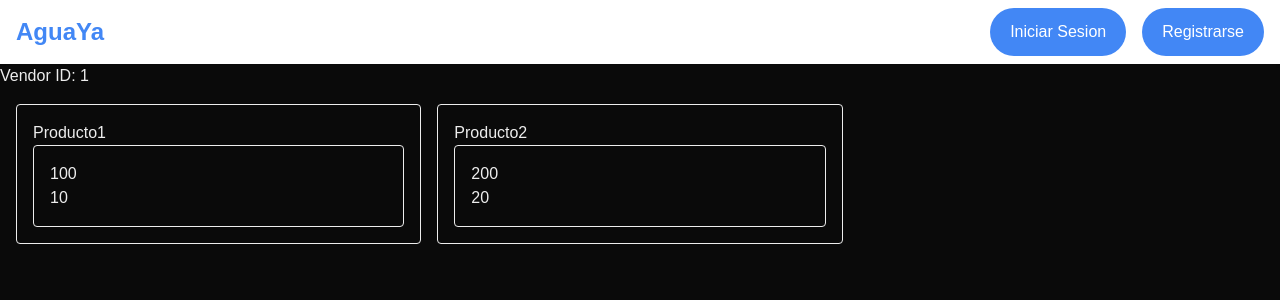
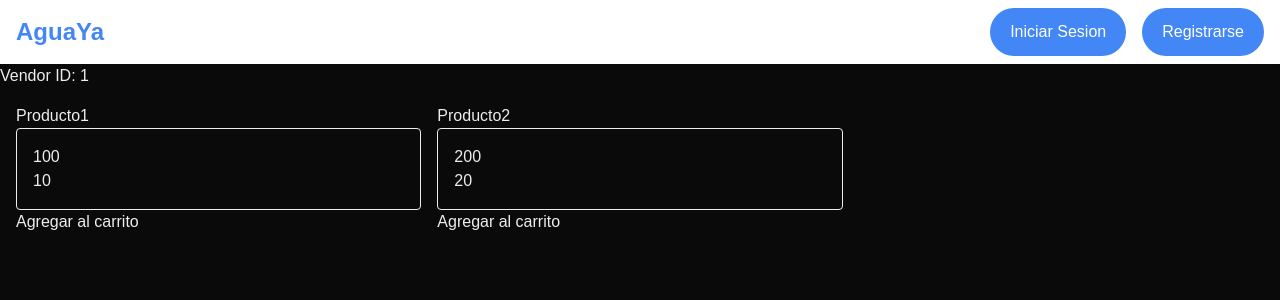
Before and after one commit to IAW-2026/proyecto-b-buyer-AguaYa, a Next.js app: page /1 in a window 1280 px wide. Shown: the top 300 px of the page. Built offline with nearby package versions, Linux system fonts and the light colour scheme; no server answers.

Commit message:
se agrega el boton de agregar al carrito en la pagina de productos

```diff
--- a/app/actions/cart.ts
+++ b/app/actions/cart.ts
@@ -5,62 +5,72 @@ import { prisma } from '@/lib/prisma'
 import { getProductById } from '@/lib/external_api_calls/products'
 export async function addToCart(productId: string, quantity: number) {
     const { userId } = await auth()
+    console.log('1. userId:', userId)
     if (!userId) {
         return { ok: false, error: 'Debés iniciar sesión para agregar productos.' }
     }
     if (quantity <= 0) {
         return { ok: false, error: 'La cantidad debe ser mayor a 0.' }
     }
+
     const product = await getProductById(productId);
+    console.log('2. product:', product)
     if (!product) {
         return { ok: false, error: 'Producto no encontrado.' }
     }
+
     const buyer = await prisma.buyer.findFirst({
-        where: {user_id: userId},
+        where: { user_id: userId },
     });
-    if(!buyer){
+    console.log('3. buyer:', buyer)
+    if (!buyer) {
         return { ok: false, error: 'No hay buyer asociado al usuario.' }
     }
-    const productPrice = product.price;
+
+    console.log('4. Entrando a la transacción')
     const result = await prisma.$transaction(async (tx) => {
 
-    //buscamos si hay una orden pendiente para ese buyer y vendedor
         let order = await tx.order.findFirst({
-      where: { buyer_id:buyer.buyer_id,vendor_id:product.vendorId, status: 'PENDING' },
+            where: { buyer_id: buyer.buyer_id, vendor_id: product.vendorId, status: 'PENDING' },
         })
+        console.log('5. order existente:', order)
 
         if (!order) {
             order = await tx.order.create({
-        data: {  externalId: crypto.randomUUID(),
+                data: {
+                    externalId: crypto.randomUUID(),
                     vendor_id: product.vendorId,
                     buyer_id: buyer.buyer_id,
-        total: productPrice },
+                    total: 0,
+                },
             });
+            console.log('6. order creada:', order)
         }
 
-    // Si el item ya existe, incrementa la cantidad, sino lo crea
         const existingItem = await tx.orderItem.findFirst({
             where: { order_id: order.order_id, product_id: productId },
         })
+        console.log('7. existingItem:', existingItem)
 
         if (existingItem) {
             await tx.orderItem.update({
                 where: { id: existingItem.id },
                 data: { quantity: existingItem.quantity + quantity },
             })
+            console.log('8a. item actualizado')
         } else {
             await tx.orderItem.create({
                 data: {
                     order_id: order.order_id,
                     product_id: productId,
                     product_name: product.name,
-          product_price: productPrice,
+                    product_price: product.price,
                     quantity,
                 },
             })
+            console.log('8b. item creado')
         }
 
-    // Recalcula el total desde cero con todos los items actuales
         const items = await tx.orderItem.findMany({
             where: { order_id: order.order_id },
         })
@@ -69,6 +79,7 @@ export async function addToCart(productId: string, quantity: number) {
             (sum, item) => sum + item.product_price * item.quantity,
             0
         )
+        console.log('9. total calculado:', total)
 
         return tx.order.update({
             where: { order_id: order.order_id },
@@ -77,5 +88,6 @@ export async function addToCart(productId: string, quantity: number) {
         })
     })
 
+    console.log('10. resultado final:', result)
     return { ok: true, order: result }
 }
--- a/app/components/cart/addToCartButton.tsx
+++ b/app/components/cart/addToCartButton.tsx
@@ -0,0 +1,37 @@
+'use client'
+
+import { addToCart } from '@/app/actions/cart'
+import { useState } from 'react'
+
+interface Props {
+  productId: string
+  quantity: number
+}
+
+export function AddToCartButton({ productId, quantity}: Props) {
+    const [loading, setLoading] = useState(false)
+    const [added, setAdded] = useState(false)
+    const [error, setError] = useState<string | null>(null)
+    async function handleClick() {
+        setLoading(true)
+        const result = await addToCart(productId, quantity)
+        setLoading(false)
+        if (result.ok) {
+            setAdded(true)
+            setTimeout(() => setAdded(false), 2000)
+        }
+        else {
+            setError(result.error ?? 'Ocurrió un error inesperado.');
+            setTimeout(() => setError(null), 3000)
+        }
+    }
+
+    return (
+        <div>
+            <button onClick={handleClick} disabled={loading || added}>
+                {loading ? 'Agregando...' : added ? '¡Agregado!' : 'Agregar al carrito'}
+            </button>
+        {error && <p style={{ color: 'red' }}>{error}</p>}
+        </div>
+    )
+}
--- a/app/components/products/productCard.tsx
+++ b/app/components/products/productCard.tsx
@@ -1,13 +1,15 @@
 import {Product} from "@/lib/external_api_calls/products";
 import ProductInfo from "./productInfo";
 import Link from 'next/link';
+import { AddToCartButton } from '../cart/addToCartButton';
 export default async function ProductCard({product}:{product: Product}){
     return (
-    <div className="border rounded p-4">
+    <div>
         <Link href ={`/products/${product.id}`}>
           {product.name}
         </Link>
         <ProductInfo product={product} />
+        <AddToCartButton productId={product.id} quantity={1}/>
     </div>
   )
 }
--- a/app/components/vendors/vendorCard.tsx
+++ b/app/components/vendors/vendorCard.tsx
@@ -1,7 +1,6 @@
 import Link from 'next/link';
 import VendorInfo from './vendorInfo';
 import { Vendor } from '@/lib/external_api_calls/vendors';
-
 //deberia ser un link a la pagina del vendedor, con el nombre del vendedor como texto del link
 export default function VendorCard({ vendor }: { vendor: Vendor }) {
   console.log(vendor.id);
--- a/app/products/[product_id]/page.tsx
+++ b/app/products/[product_id]/page.tsx
@@ -27,7 +27,7 @@ export default async function VendorPage({ params }: VendorPageProps) {
 
 import React from "react";
 import {Product,getProductById} from "@/lib/external_api_calls/products"
-
+import { AddToCartButton } from "@/app/components/cart/addToCartButton";
 type ProductPageProps = {
   params: Promise<{ product_id: string }>;
 };
@@ -38,6 +38,7 @@ export default async function ProductPage({params}:ProductPageProps){
     return (
         <div>
             <h1>{product.name}</h1>
+            <AddToCartButton productId={product.id} quantity={1}/>
         </div>
     );
 }
--- a/package.json
+++ b/package.json
@@ -16,7 +16,8 @@
     "@prisma/client": "^7.8.0",
     "next": "16.2.6",
     "react": "19.2.4",
-    "react-dom": "19.2.4"
+    "react-dom": "19.2.4",
+    "svix": "^1.95.1"
   },
   "devDependencies": {
     "@tailwindcss/postcss": "^4",
```
Also changed, not shown: 1 other file (tests, documents, lock files or other folders). Lines whose indentation alone changed are shown as unchanged.
